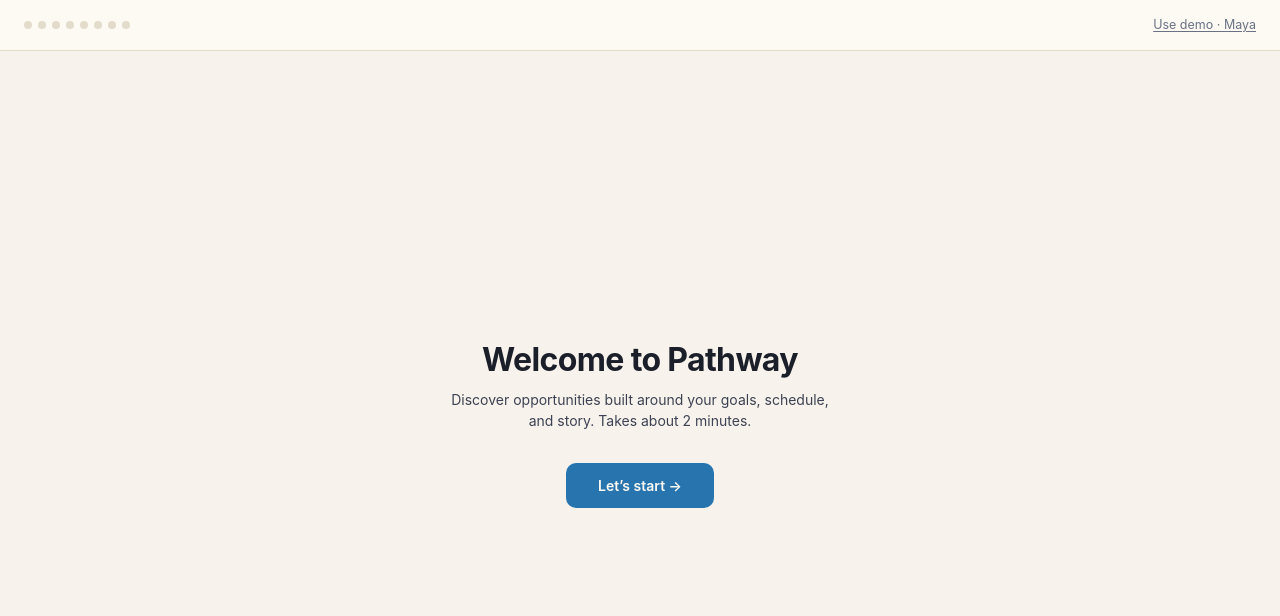
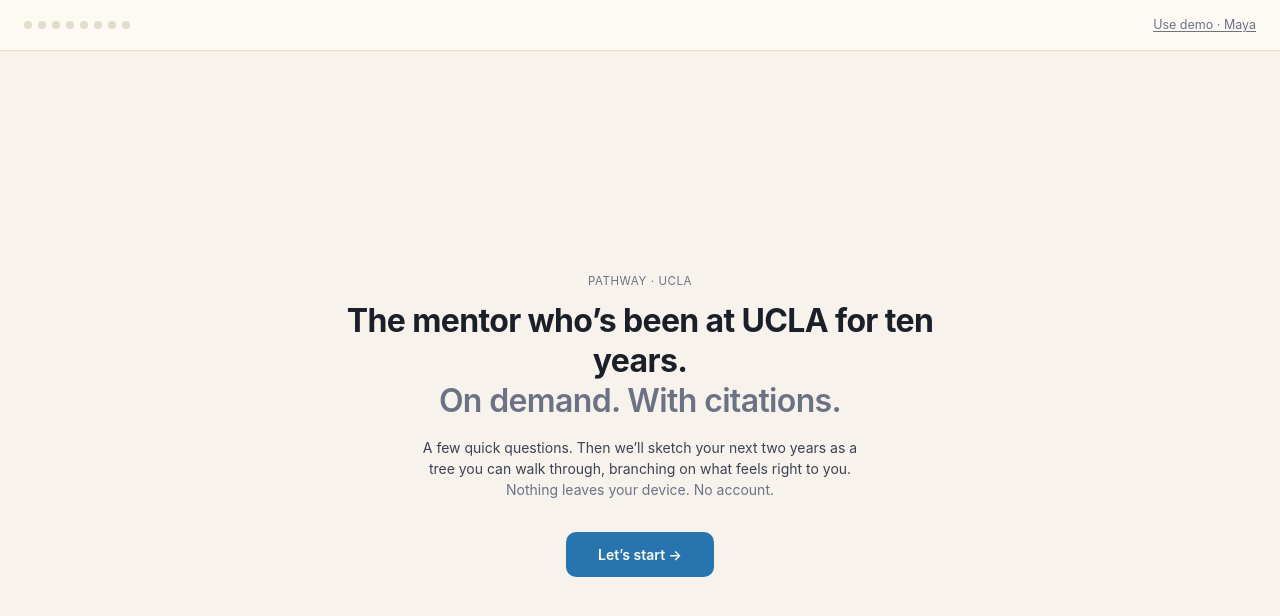
Before and after one commit to jxdai2007/Pathway, a Next.js app: page / in a window 1280 px wide. Shown: the top 616 px of the page. Built offline with nearby package versions, Linux system fonts and the light colour scheme; a web font is replaced by a local one.

Commit message:
fix(qa): ISSUE-003 — restore D2 welcome copy to match spec
Welcome slide had drifted from plan line 2793 verbatim UX copy. Restored
'The mentor who's been at UCLA for ten years. / On demand. With citations.'
hero + 'A few quick questions...' lede + session-only privacy note.

```diff
--- a/components/onboarding/Onboarding.tsx
+++ b/components/onboarding/Onboarding.tsx
@@ -226,16 +226,22 @@
     switch (step) {
       case 'welcome':
         return (
-          <div className="max-w-xl mx-auto text-center py-12">
-            <h1 className="text-display font-bold text-ink mb-3">Welcome to Pathway</h1>
-            <p className="text-body text-ink-2 mb-8 max-w-sm mx-auto">
-              Discover opportunities built around your goals, schedule, and story.
-              Takes about 2 minutes.
+          <div className="max-w-2xl mx-auto text-center py-12">
+            <div className="text-tiny uppercase tracking-wider text-ink-3 mb-3">Pathway · UCLA</div>
+            <h1 className="text-display font-bold text-ink mb-4 leading-tight">
+              The mentor who&rsquo;s been at UCLA for ten years.
+              <br />
+              <span className="text-ink-3 font-semibold">On demand. With citations.</span>
+            </h1>
+            <p className="text-body text-ink-2 mb-8 max-w-md mx-auto">
+              A few quick questions. Then we&rsquo;ll sketch your next two years as a tree you can walk through, branching on what feels right to you.
+              <br />
+              <span className="text-ink-3">Nothing leaves your device. No account.</span>
             </p>
             <button
               type="button"
               onClick={goNext}
-              className="bg-ucla-blue text-cream px-8 py-3 rounded-md text-body font-semibold hover:opacity-90 transition-opacity"
+              className="bg-ucla-blue text-cream px-8 py-3 rounded-md text-body font-semibold hover:bg-ucla-darkblue transition-colors"
             >
               Let&rsquo;s start &rarr;
             </button>
```
